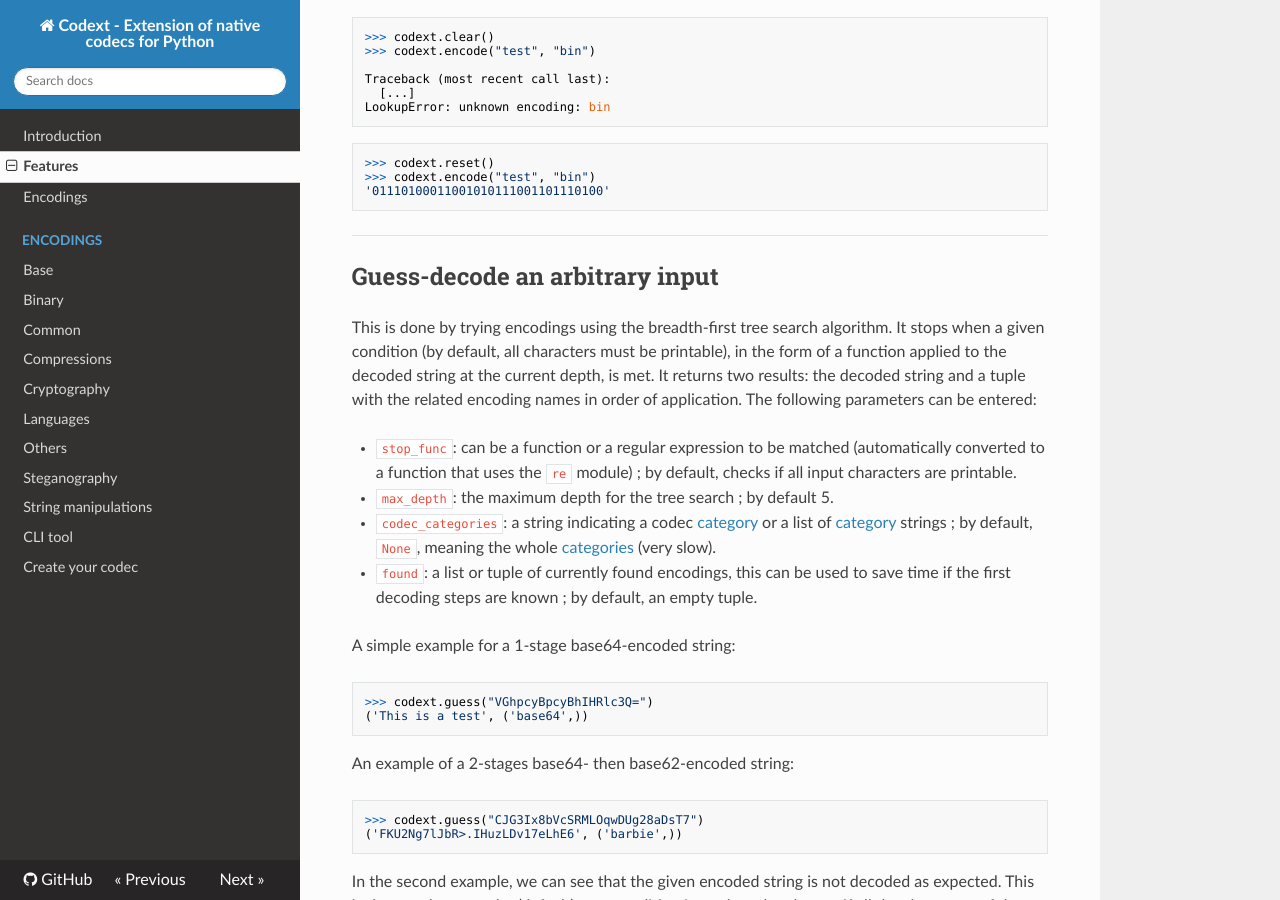
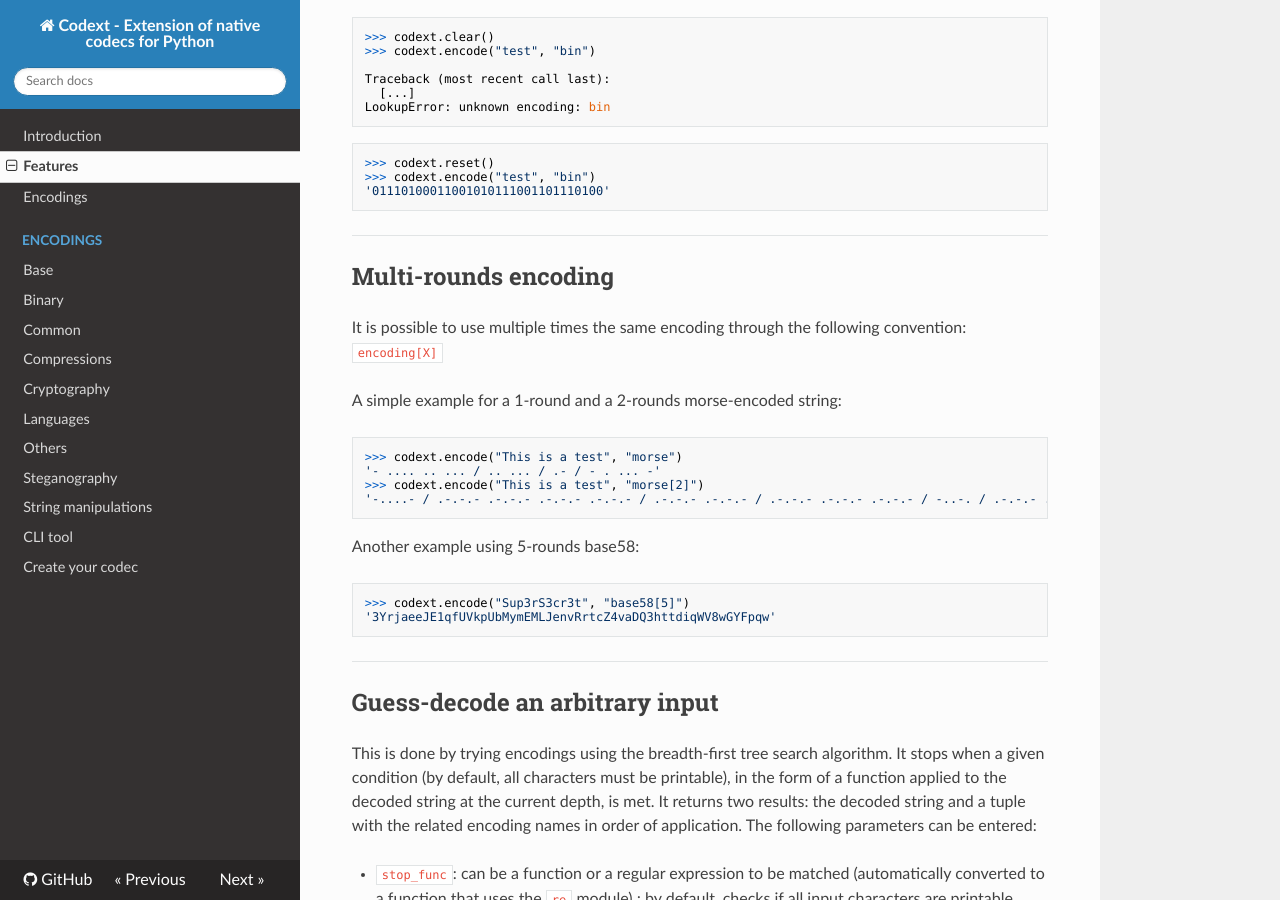
Before and after one commit to dhondta/python-codext, an MkDocs documentation site: the page built from docs/features.md, in a window 1280 px wide and 900 px high, scrolled down 5673 px. Built offline with MkDocs 1.6.1, drawn with Linux system fonts in a browser that asks for light colours; nearby versions of some CDN libraries; old or Windows-style settings are respelled for this version of MkDocs.

Commit message:
Added multi-rounds encoding

````diff
--- a/docs/features.md
+++ b/docs/features.md
@@ -271,6 +271,28 @@ LookupError: unknown encoding: bin
 
 -----
 
+## Multi-rounds encoding
+
+It is possible to use multiple times the same encoding through the following convention: `encoding[X]`
+
+A simple example for a 1-round and a 2-rounds morse-encoded string:
+
+```python
+>>> codext.encode("This is a test", "morse")
+'- .... .. ... / .. ... / .- / - . ... -'
+>>> codext.encode("This is a test", "morse[2]")
+'-....- / .-.-.- .-.-.- .-.-.- .-.-.- / .-.-.- .-.-.- / .-.-.- .-.-.- .-.-.- / -..-. / .-.-.- .-.-.- / .-.-.- .-.-.- .-.-.- / -..-. / .-.-.- -....- / -..-. / -....- / .-.-.- / .-.-.- .-.-.- .-.-.- / -....-'
+```
+
+Another example using 5-rounds base58:
+
+```python
+>>> codext.encode("Sup3rS3cr3t", "base58[5]")
+'3YrjaeeJE1qfUVkpUbMymEMLJenvRrtcZ4vaDQ3httdiqWV8wGYFpqw'
+```
+
+-----
+
 ## Guess-decode an arbitrary input
 
 This is done by trying encodings using the breadth-first tree search algorithm. It stops when a given condition (by default, all characters must be printable), in the form of a function applied to the decoded string at the current depth, is met. It returns two results: the decoded string and a tuple with the related encoding names in order of application. The following parameters can be entered:
````
Also changed, not shown: 2 other files.
